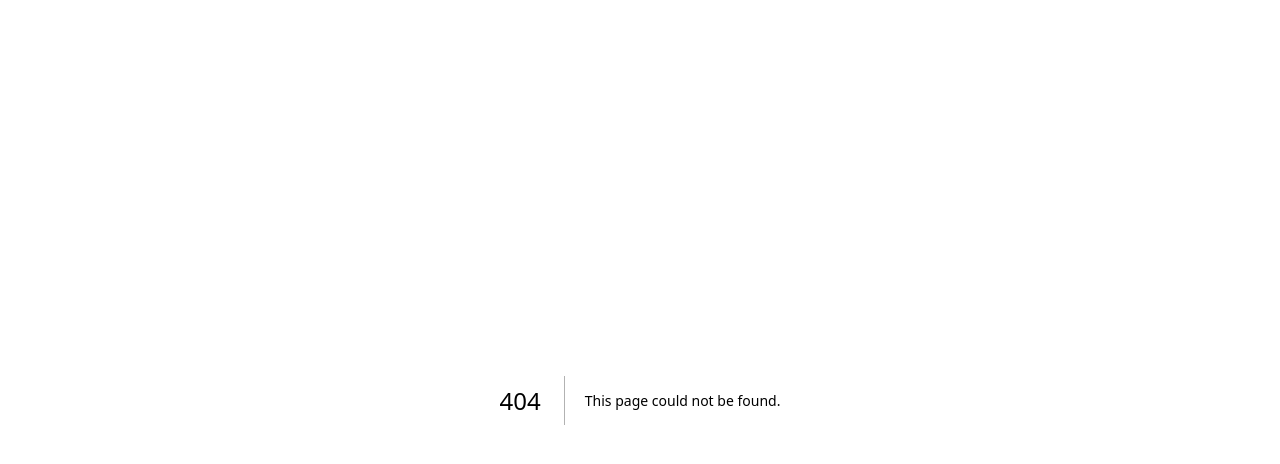
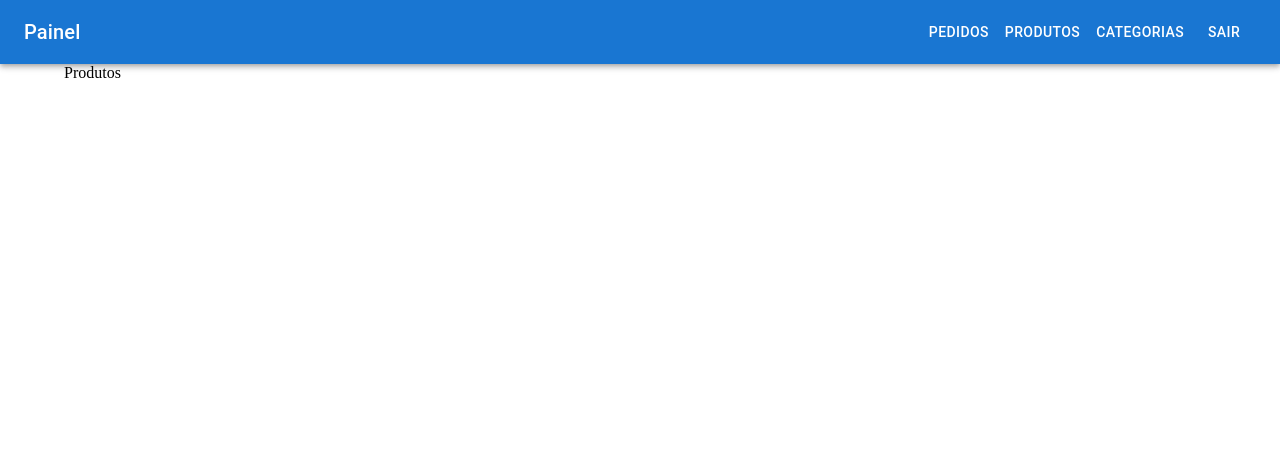
Before and after one commit to joaoygorr/Delivery, a Next.js app in the folder app/: page /products in a window 1280 px wide. Before the commit this address had no page. Shown: the top 464 px of the page. Built offline with nearby package versions, Linux system fonts and the light colour scheme.

Commit message:
feat: create peages

```diff
--- /dev/null
+++ b/app/src/app/(inside)/categories/page.tsx
@@ -0,0 +1,3 @@
+export default function Page() {
+  return <div>Categorias</div>;
+}
--- /dev/null
+++ b/app/src/app/(inside)/layout.tsx
@@ -0,0 +1,18 @@
+import HeaderAdmin from "@/shared/components/admin/headerAdmin/headerAdmin";
+import { Container } from "@mui/material";
+import { ReactNode } from "react";
+
+type Props = {
+  children: ReactNode;
+};
+
+export default function Layout({ children }: Props) {
+  return (
+    <body style={{ margin: 0 }}>
+      <HeaderAdmin />
+      <Container component="section" maxWidth="lg">
+        {children}
+      </Container>
+    </body>
+  );
+}
--- /dev/null
+++ b/app/src/app/(inside)/orders/page.tsx
@@ -0,0 +1,3 @@
+export default function Page() {
+  return <div>pedidos</div>;
+}
--- /dev/null
+++ b/app/src/app/(inside)/products/page.tsx
@@ -0,0 +1,3 @@
+export default function Page() {
+  return <div>Produtos</div>;
+}
```
